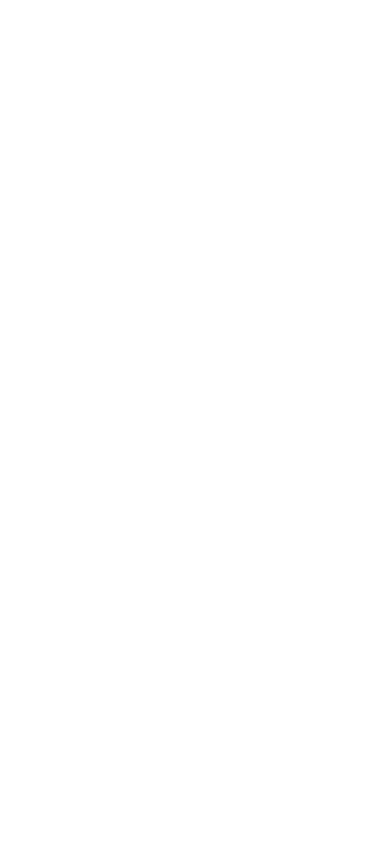
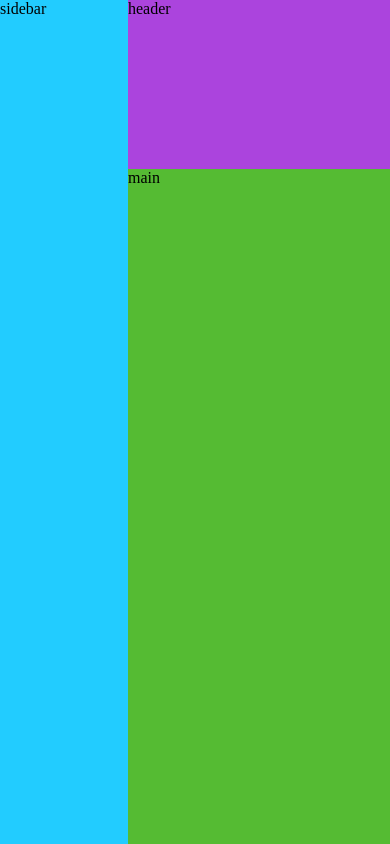
Before and after one commit to keyfeula/admin-dashboard, a plain HTML site: page index.html in a window 390 px wide. Drawn offline with Linux system fonts and the light colour scheme.

Commit message:
Add html and css for basic responsive grid structure

```diff
--- a/index.html
+++ b/index.html
@@ -3,8 +3,19 @@
     <head>
         <meta charset="UTF-8">
         <title>Admin Dashboard</title>
+        <link rel="stylesheet" href="./style.css">
     </head>
     <body>
-
+        <div class="main-container">
+            <div class="header">
+                header
+            </div>
+            <div class="sidebar">
+                sidebar
+            </div>
+            <div class="main-content">
+                main
+            </div>
+        </div>
     </body>
 </html>
--- a/style.css
+++ b/style.css
@@ -0,0 +1,31 @@
+* {
+    box-sizing: border-box;
+    margin: 0;
+    padding: 0;
+}
+
+body {
+    height: 100vh;
+}
+
+.main-container {
+    height: 100%;
+    display: grid;
+    grid-template-columns: minmax(8rem, 1fr) 6fr;
+    grid-template-rows: minmax(6rem, 1fr) 4fr;
+}
+
+.header {
+    background: #ab44dd;
+    grid-area: 1 / 2 / 2 / 3;
+}
+
+.sidebar {
+    background: #22ccff;
+    grid-area: 1 / 1 / 3 / 2;
+}
+
+.main-content {
+    background: #55bb33;
+    grid-area: 2 / 2 / 3 / 3;
+}
```
